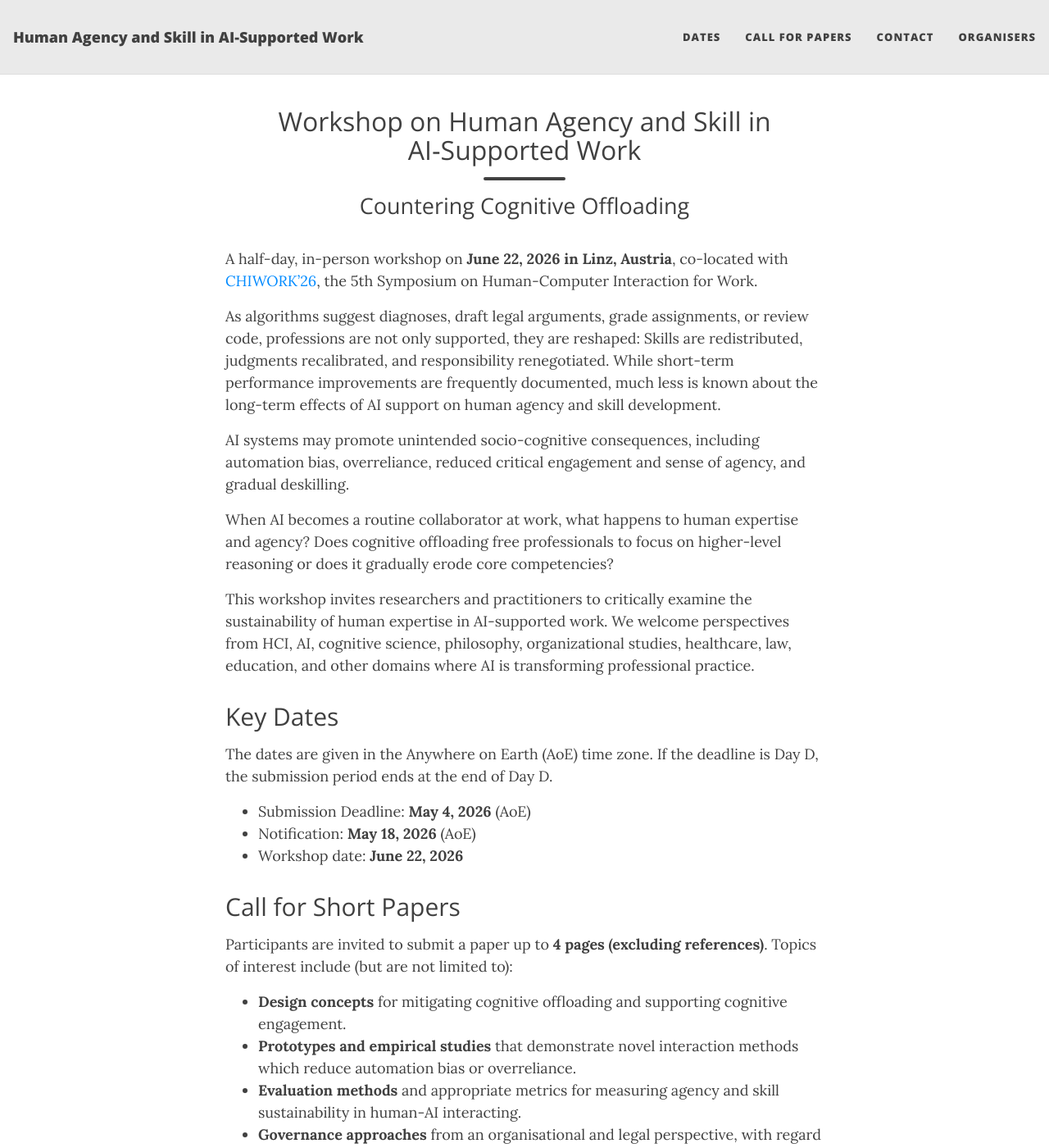
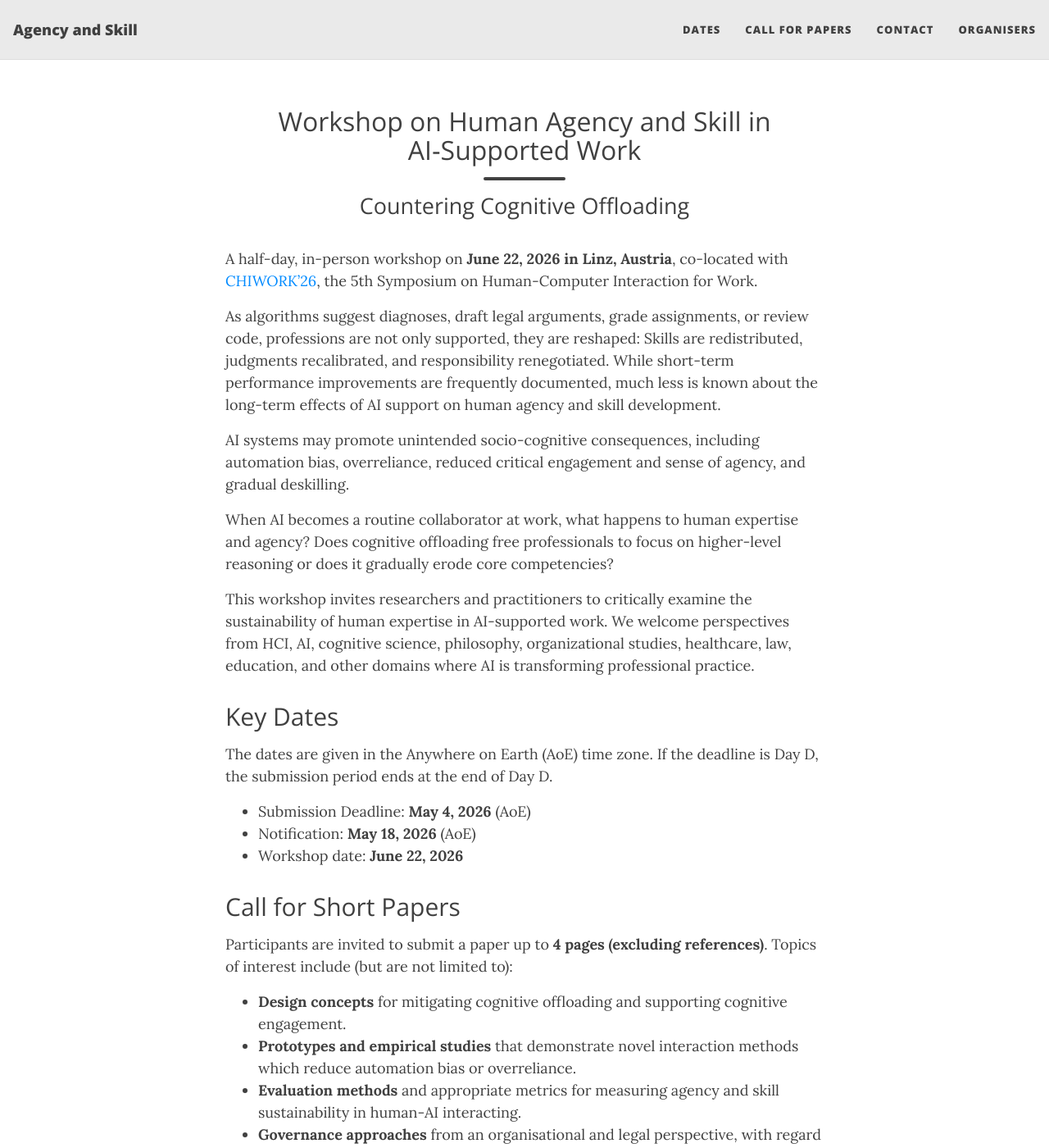
Before and after one commit to agency-and-skill/agency-and-skill.github.io, a Jekyll site: the page built from index.md, in a window 1280 px wide and 1400 px high. Shown: the whole window at 82% size. Built offline with Jekyll 4.4.1, drawn with Linux system fonts in a browser that asks for light colours.

Commit message:
change title and reduce header

```diff
--- a/_config.yml
+++ b/_config.yml
@@ -10,7 +10,7 @@
 ############################
 
 # Name of website
-title: Human Agency and Skill in AI-Supported Work
+title: Agency and Skill
 
 # Your name to show in the footer
 author: Human Agency and Skill
--- a/assets/css/beautifuljekyll.css
+++ b/assets/css/beautifuljekyll.css
@@ -241,8 +241,8 @@ img {
 
 @media (min-width: 1200px) {
   .navbar-custom {
-    padding-top: 1.25rem;
-    padding-bottom: 1.25rem;
+    padding-top: .7rem;
+    padding-bottom: .7rem;
   }
 
   .navbar-custom .navbar-brand-logo {
```
